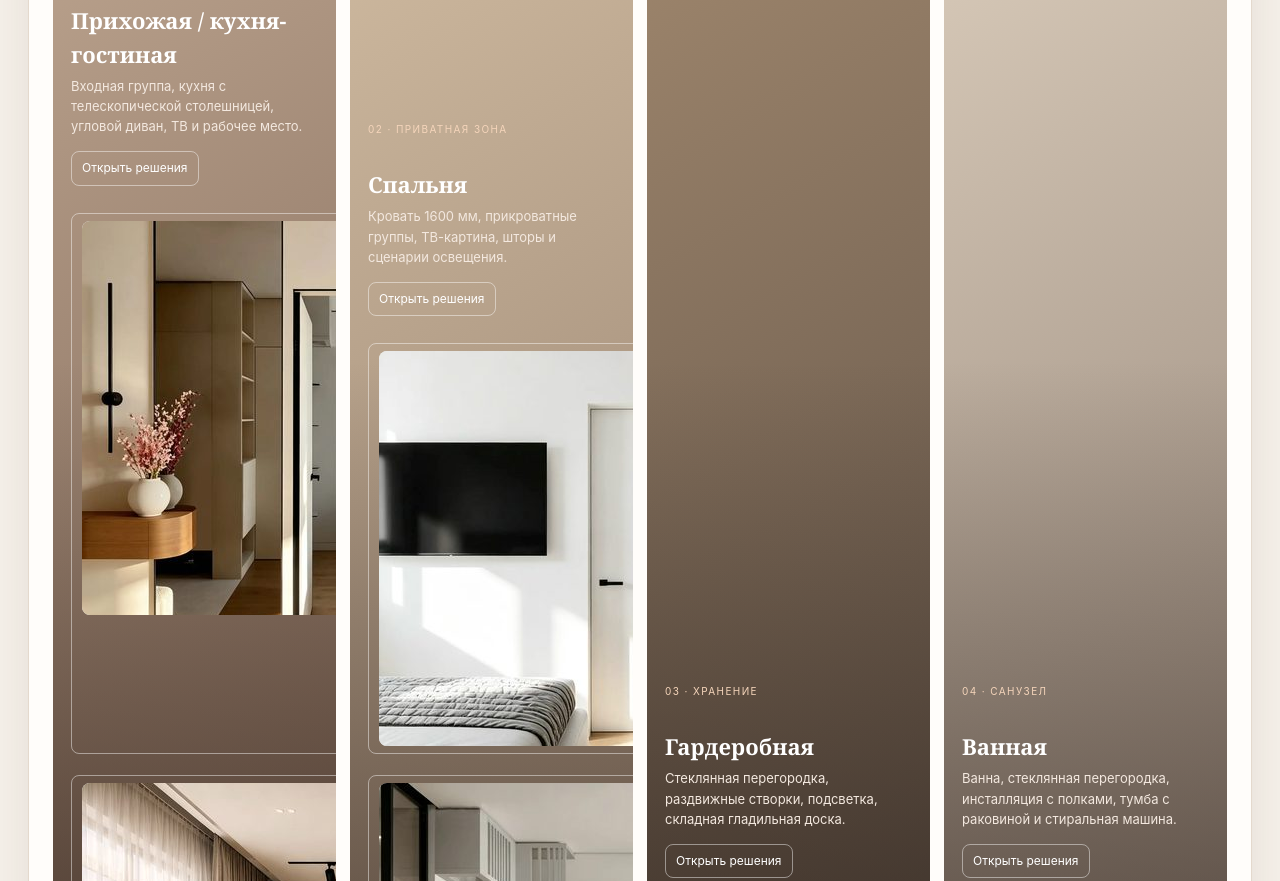
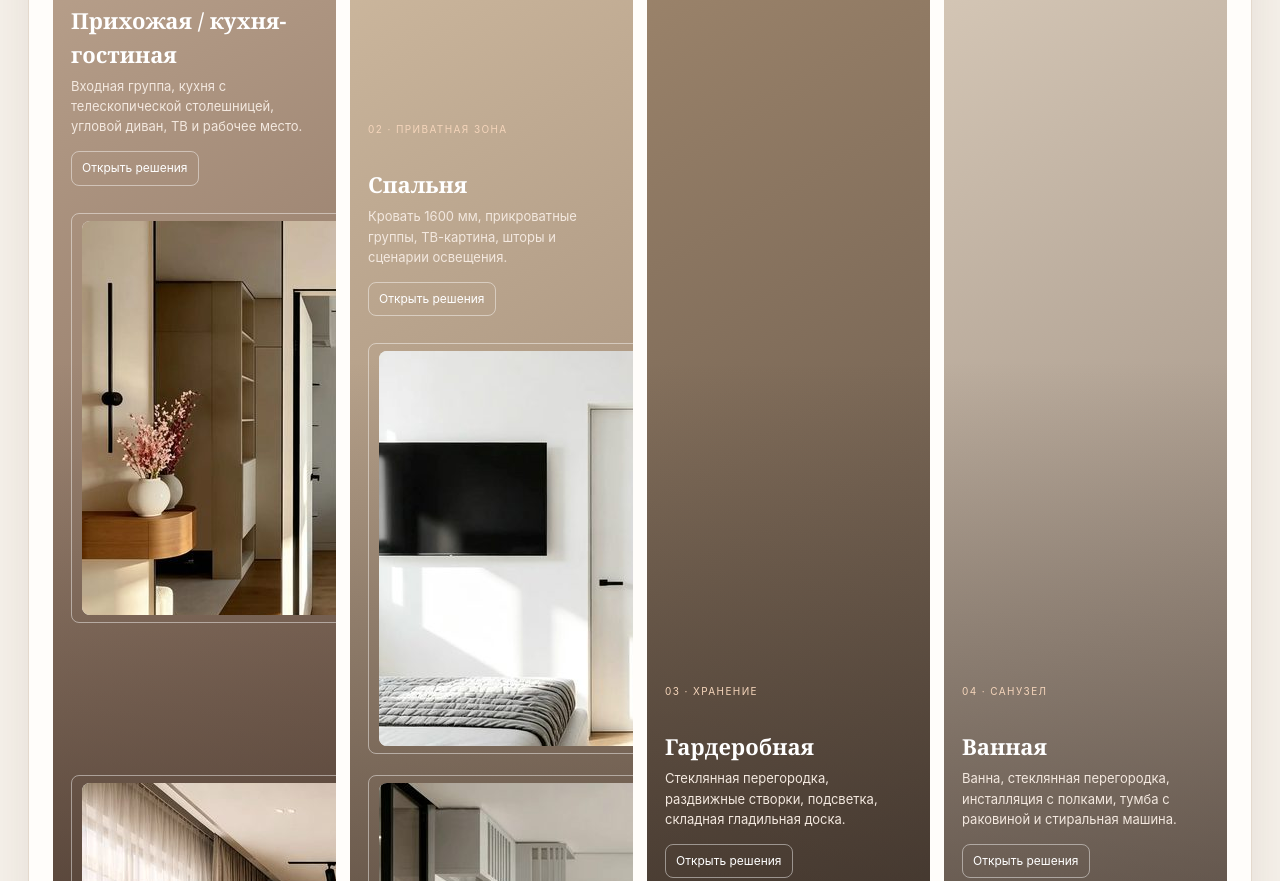
Before and after one commit to art19323/savitskogo27, a plain HTML site: page index.html in a window 1280 px wide. Shown: the part 1191-2072 px from the top of the page. Drawn offline with Linux system fonts and the light colour scheme.

Commit message:
Превью визуализаций: сетка без растяжения

```diff
--- a/index.html
+++ b/index.html
@@ -15,7 +15,8 @@
 .tab-panel{padding-bottom:30px}
 .spec-frame{width:100%;border:0;display:block;min-height:80vh;background:#fff}
 
-.room-thumbs{display:grid;grid-template-columns:repeat(3,1fr);gap:6px;margin:12px 0 10px}
+.room-thumbs{display:grid;grid-template-columns:repeat(3,1fr);gap:6px;margin:12px 0 10px;align-items:start}
+.room-thumbs a{display:block;line-height:0}
 .room-thumbs img{width:100%;aspect-ratio:4/3;object-fit:cover;border-radius:8px;cursor:zoom-in;display:block;background:#eee}
 #lb{display:none;position:fixed;inset:0;background:rgba(18,14,20,.93);z-index:999;align-items:center;justify-content:center;padding:16px}
 #lb img{max-width:100%;max-height:100%;border-radius:10px;box-shadow:0 10px 40px rgba(0,0,0,.5)}
```
